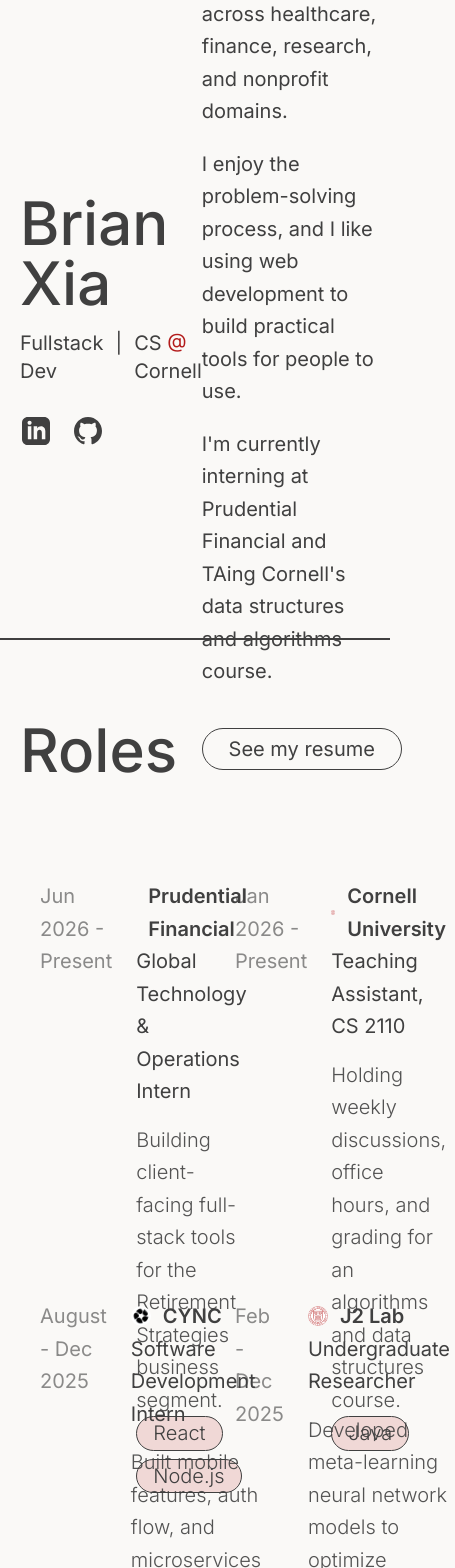
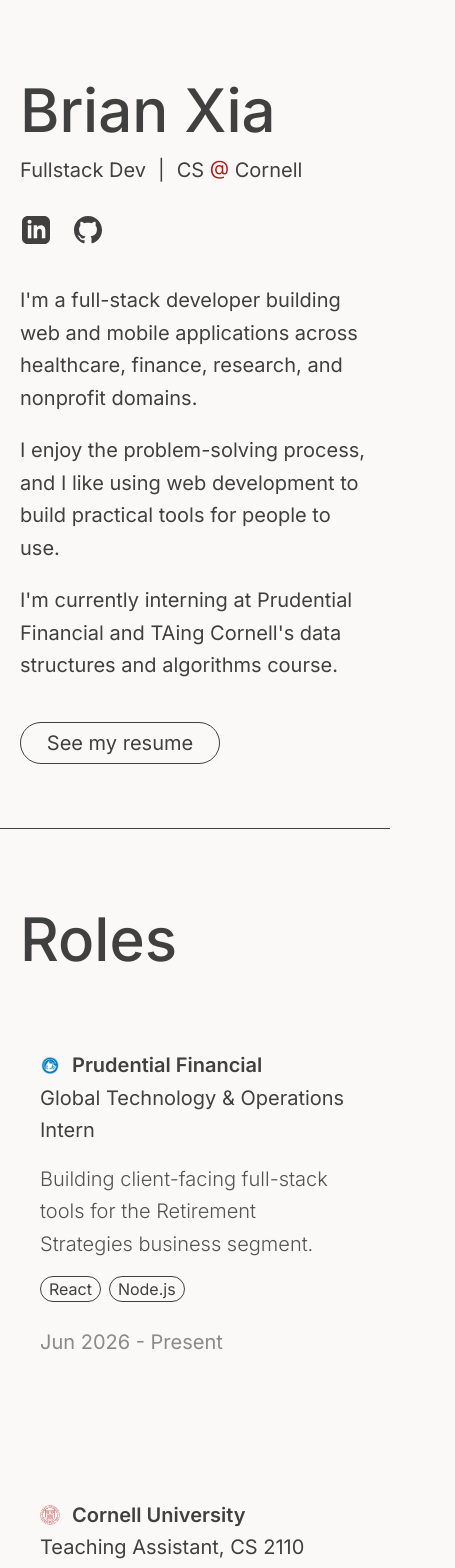
Before and after one commit to brianxia273/personal-website, a Next.js app: page /Home in a window 390 px wide. Shown: the top 1568 px of the page, 455 px wide, since content can reach past the window. Built offline with nearby package versions, Linux system fonts and the light colour scheme.

Commit message:
Footer and responsiveness

```diff
--- a/app/Home/page.tsx
+++ b/app/Home/page.tsx
@@ -1,6 +1,7 @@
 import { Hero } from "../components/Hero";
 import { Roles } from "../components/Roles";
 import { Projects } from "../components/Projects";
+import { Footer } from "../components/Footer";
 
 export default function Home() {
   return (
@@ -8,6 +9,7 @@
       <Hero />
       <Roles />
       <Projects />
+      <Footer />
     </div>
   );
 }
--- /dev/null
+++ b/app/components/Footer.tsx
@@ -0,0 +1,39 @@
+export function Footer() {
+  return (
+    <footer className="w-full px-5 sm:px-20 md:px-20 lg:px-18 py-10 border-t flex justify-between items-center">
+      <h1 className="text-2xl font-medium">Brian Xia</h1>
+      <div className="flex gap-6 items-center">
+        <a href="https://www.linkedin.com/in/brian-xia/" aria-label="LinkedIn">
+          <svg
+            xmlns="http://www.w3.org/2000/svg"
+            viewBox="0 0 24 24"
+            fill="currentColor"
+            className="size-7 hover:text-[#B31B1B] transition-colors"
+          >
+            <path d="M19 0h-14c-2.761 0-5 2.239-5 5v14c0 2.761 2.239 5 5 5h14c2.762 0 5-2.239 5-5v-14c0-2.761-2.238-5-5-5zm-11 19h-3v-11h3v11zm-1.5-12.268c-.966 0-1.75-.79-1.75-1.764s.784-1.764 1.75-1.764 1.75.79 1.75 1.764-.783 1.764-1.75 1.764zm13.5 12.268h-3v-5.604c0-3.368-4-3.113-4 0v5.604h-3v-11h3v1.765c1.396-2.586 7-2.777 7 2.476v6.759z" />
+          </svg>
+        </a>
+        <a href="https://github.com/brianxia273" aria-label="GitHub">
+          <svg
+            xmlns="http://www.w3.org/2000/svg"
+            viewBox="0 0 24 24"
+            fill="currentColor"
+            className="size-7 hover:text-[#B31B1B] transition-colors"
+          >
+            <path d="M12 0c-6.626 0-12 5.373-12 12 0 5.302 3.438 9.8 8.207 11.387.599.111.793-.261.793-.577v-2.234c-3.338.726-4.033-1.416-4.033-1.416-.546-1.387-1.333-1.756-1.333-1.756-1.089-.745.083-.729.083-.729 1.205.084 1.839 1.237 1.839 1.237 1.07 1.834 2.807 1.304 3.492.997.107-.775.418-1.305.762-1.604-2.665-.305-5.467-1.334-5.467-5.931 0-1.311.469-2.381 1.236-3.221-.124-.303-.535-1.524.117-3.176 0 0 1.008-.322 3.301 1.23.957-.266 1.983-.399 3.003-.404 1.02.005 2.047.138 3.006.404 2.291-1.552 3.297-1.23 3.297-1.23.653 1.653.242 2.874.118 3.176.77.84 1.235 1.911 1.235 3.221 0 4.609-2.807 5.624-5.479 5.921.43.372.823 1.102.823 2.222v3.293c0 .319.192.694.801.576 4.765-1.589 8.199-6.086 8.199-11.386 0-6.627-5.373-12-12-12z" />
+          </svg>
+        </a>
+        <a href="mailto:briangxia@gmail.com" aria-label="Email">
+          <svg
+            xmlns="http://www.w3.org/2000/svg"
+            viewBox="0 0 24 24"
+            fill="currentColor"
+            className="size-7 hover:text-[#B31B1B] transition-colors"
+          >
+            <path d="M0 3v18h24v-18h-24zm21.518 2l-9.518 7.713-9.518-7.713h19.036zm-19.518 14v-11.817l10 8.104 10-8.104v11.817h-20z" />
+          </svg>
+        </a>
+      </div>
+    </footer>
+  );
+}
--- a/app/components/Hero.tsx
+++ b/app/components/Hero.tsx
@@ -5,7 +5,7 @@
     <div className="flex flex-col gap-6 ">
       <div className="flex flex-col gap-4">
         <h1 className="text-6xl font-medium">Brian Xia</h1>
-        <div className="flex text-xl justify-center gap-3">
+        <div className="flex text-xl justify-center gap-3 w-fit">
           <h2>Fullstack Dev</h2>
           <div className="">|</div>
           <h2>
@@ -41,8 +41,8 @@
 
 function HeroRightText() {
   return (
-    <div className="flex flex-col gap-10 text-xl text-charcoal leading-relaxed w-1/2">
-      <div className="flex flex-col gap-5">
+    <div className="flex flex-col gap-10 text-xl text-charcoal leading-relaxed lg:w-1/2">
+      <div className="flex gap-5 flex-col">
         <p>
           I'm a full-stack developer building web and mobile applications across
           healthcare, finance, research, and nonprofit domains.
@@ -72,8 +72,8 @@
   return (
     <div>
       {/* container */}
-      <div className="w-full h-160 border-b-2 flex items-center justify-center px-5 sm:px-20 md:px-20 lg:px-18">
-        <div className="flex items-center justify-between h-100 w-full bg-amber-0">
+      <div className="w-full border-b flex lg:items-center justify-center px-5 sm:px-20 md:px-20 lg:px-18 pt-20 pb-16 lg:py-40">
+        <div className="flex flex-col lg:flex-row lg:items-center justify-between w-full gap-10 lg:gap-0">
           <HeroLeftText />
           <HeroRightText />
         </div>
--- a/app/components/Projects.tsx
+++ b/app/components/Projects.tsx
@@ -1,5 +1,5 @@
 import Image from "next/image";
-import { type Link } from "./types";
+import { type Link } from "../types";
 
 interface Project {
   title: string;
@@ -62,24 +62,28 @@
       <div className="flex flex-col pl-2">
         <h2 className="font-semibold text-xl">{project.title}</h2>
         <p className="h-20 mt-6">{project.descrip}</p>
-        <p>Built with {project.skills.join(", ")}.</p>
-        <div className="flex gap-2 mt-4">
+        <p>
           <a
             href={project.gLink.url}
-            target="_blank"
-            className="border rounded-2xl w-fit px-2"
+            className="underline hover:text-[#B31B1B] transition-colors"
           >
             {project.gLink.name}
           </a>
           {project.wLink && (
-            <a
-              href={project.wLink.url}
-              target="_blank"
-              className="border rounded-2xl w-fit px-2"
-            >
-              {project.wLink.name}
+            <a href={project.wLink.url}>
+              ,{" "}
+              <span className="underline hover:text-[#B31B1B] transition-colors">
+                {project.wLink.name}
+              </span>
             </a>
           )}
+        </p>
+        <div className="flex gap-2 mt-4">
+          {project.skills.map((s, index) => (
+            <div key={index} className="border rounded-2xl w-fit px-2">
+              {s}
+            </div>
+          ))}
         </div>
       </div>
     </div>
@@ -88,10 +92,10 @@
 
 export function Projects() {
   return (
-    <div className="border-b-2 h-300 flex justify-center px-5 sm:px-20 md:px-20 lg:px-18 pt-20">
+    <div className="flex justify-center px-5 sm:px-20 md:px-20 lg:px-18 pt-20 pb-20">
       <div className="flex flex-col w-full gap-15">
         <h1 className="text-6xl font-medium">Projects</h1>
-        <div className="grid grid-cols-2 items-center gap-x-10 gap-y-10">
+        <div className="grid grid-cols-1 lg:grid-cols-2 items-center gap-x-10 gap-y-10">
           {projects.map((p: Project, index) => (
             <ProjectCard project={p} key={index} />
           ))}
--- a/app/components/Roles.tsx
+++ b/app/components/Roles.tsx
@@ -1,4 +1,4 @@
-import { type Link } from "./types";
+import { type Link } from "../types";
 
 interface Role {
   img: string;
@@ -62,11 +62,13 @@
 function RoleCard({ role }: { role: Role }) {
   return (
     <div
-      className="flex gap-6 h-90 text-xl text-charcoal leading-relaxed rounded-[20px]
+      className="flex flex-col sm:flex-row gap-6 text-xl text-charcoal leading-relaxed rounded-[20px]
     hover:shadow-[0_1px_2px_rgba(0,0,0,0.06),0_12px_24px_rgba(0,0,0,0.08)] py-10 px-5 transition ease-in-out"
     >
-      <p className="w-50 text-charcoal/60">{role.time}</p>
-      <div className="flex flex-col w-100 justify-between">
+      <p className="w-full sm:w-50 text-charcoal/60 order-2 sm:order-1">
+        {role.time}
+      </p>
+      <div className="flex flex-col w-full sm:w-100 gap-4 order-1 sm:order-2">
         <div className="flex flex-col">
           <div className="flex items-center gap-3">
             <img
@@ -96,7 +98,7 @@
           {role.skills.map((s, index) => {
             return (
               <div
-                className="border bg-[#B31B1B]/15 rounded-[1000px] px-4 font-light"
+                className="border rounded-2xl w-fit px-2 text-base"
                 key={index}
               >
                 {s}
@@ -111,10 +113,10 @@
 
 export function Roles() {
   return (
-    <div className="w-full border-b-2 h-280 px-5 sm:px-20 md:px-20 lg:px-18 flex justify-center pt-20">
-      <div className="flex flex-col h-120 w-full gap-15">
+    <div className="w-full border-b px-5 sm:px-20 md:px-20 lg:px-18 flex justify-center pt-20 pb-20">
+      <div className="flex flex-col w-full gap-10">
         <h1 className="text-6xl font-medium">Roles</h1>
-        <div className="grid grid-cols-2 gap-x-10 gap-y-15">
+        <div className="grid grid-cols-1 lg:grid-cols-2 gap-x-10 gap-y-15">
           {roles.map((r, index) => {
             return <RoleCard role={r} key={index} />;
           })}
```
Also changed, not shown: app/types.ts (renamed from app/components/types.ts).
